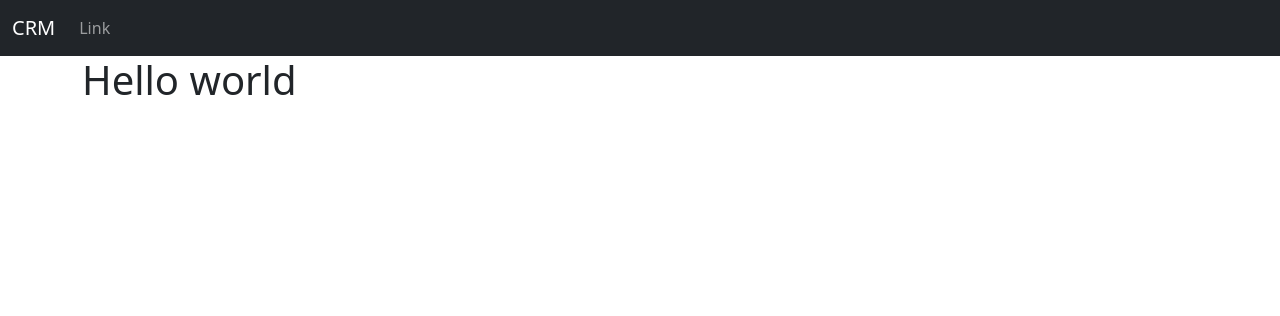
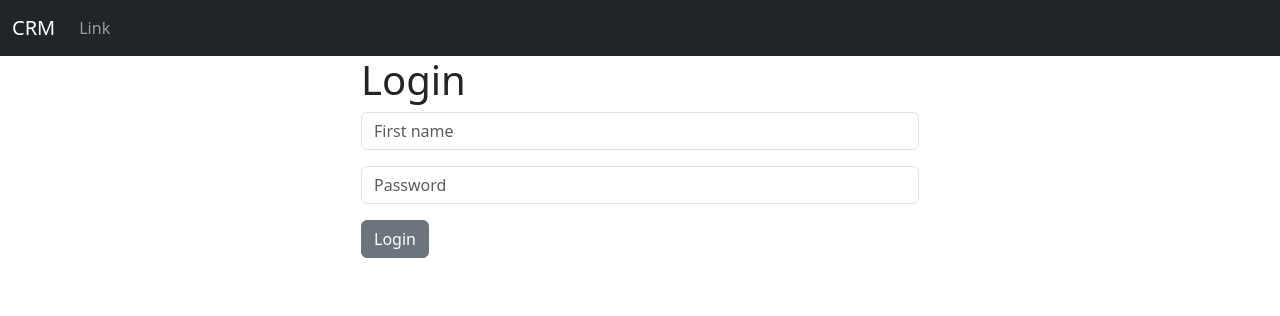
Before and after one commit to MuthonduG/crm_django_app, a Django app: page / in a window 1280 px wide. Shown: the top 316 px of the page. Run offline with Django 5.2, Linux system fonts and the light colour scheme.

Commit message:
initial set up for login logout system

```diff
--- a/dcrm/website/templates/home.html
+++ b/dcrm/website/templates/home.html
@@ -2,6 +2,20 @@
 
 {% block content %}
 
-<h1>Hello world</h1>
+    <div class="col-md-6 offset-md-3">
+        <h1>Login</h1>
+        <form action="{% url 'home' %}" method="post">
+            {% csrf_token %}
+            <form>
+                <div class="mb-3">
+                    <input type="text" class="form-control" name="first_name" placeholder="First name" required>
+                </div>
+                <div class="mb-3">
+                    <input type="password" class="form-control" name="password" placeholder="Password" required>
+                </div>
+                <button type="submit" class="btn btn-secondary">Login</button>
+            </form>
+        </form>
+    </div>
 
 {% endblock %}
--- a/dcrm/website/urls.py
+++ b/dcrm/website/urls.py
@@ -1,5 +1,10 @@
 from django.urls import path
 from . import views
+
 urlpatterns = [
     path('', views.home, name='home' ),
+    # path('login/', views.login_user, name='login' ),
+    # path('logout/', views.logout_user, name='logout' ),
+    # path('', views.home, name='home' ),
+
 ]
--- a/dcrm/website/views.py
+++ b/dcrm/website/views.py
@@ -1,4 +1,9 @@
 from django.shortcuts import render
+from django.contrib.auth import authenticate, login, logout
+from django.contrib import messages
 
 def home(request):
     return render(request, 'home.html', {})
+
+def logout_user(request):
+    pass
```
Also changed, not shown: dcrm/db.sqlite3.
